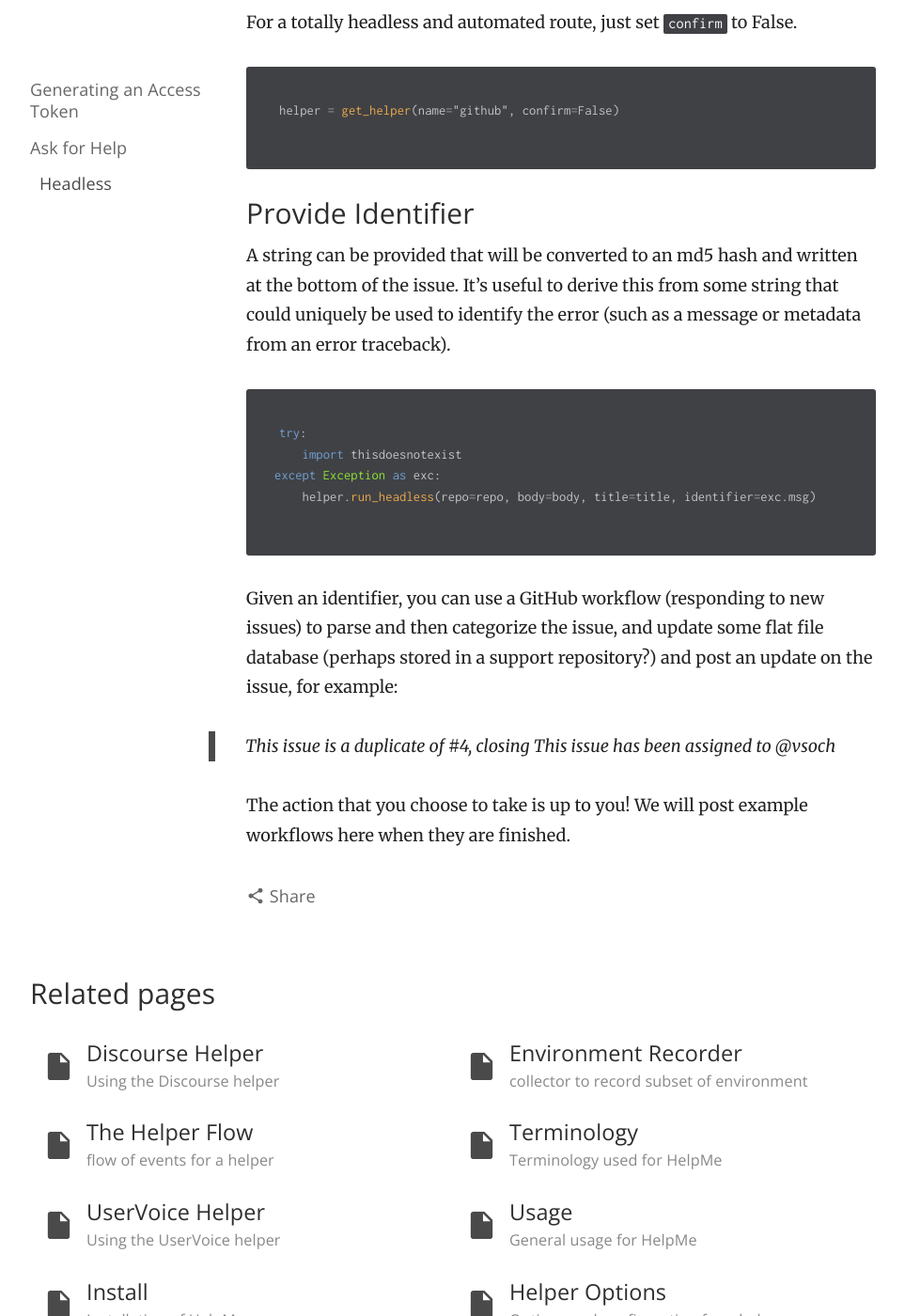
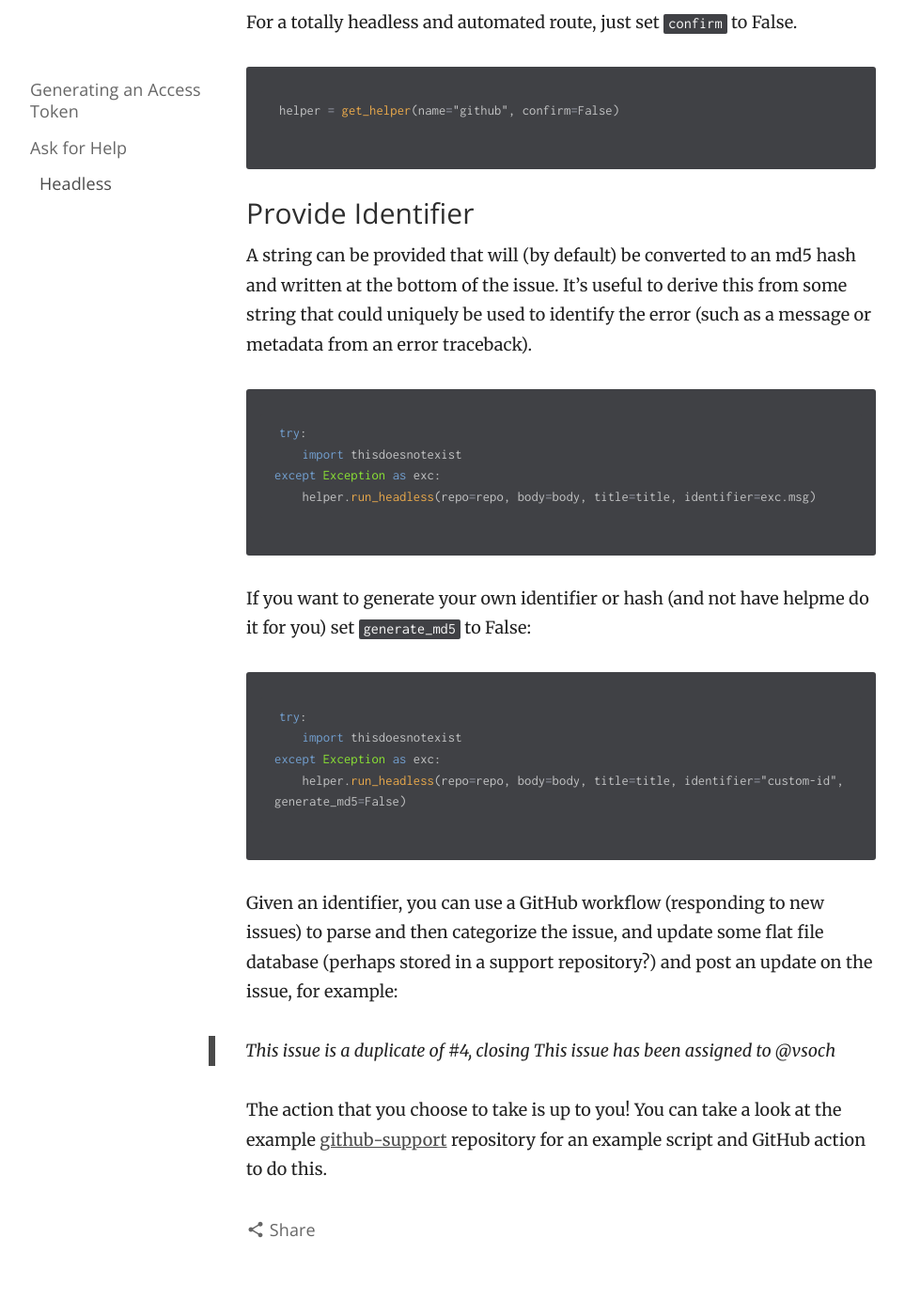
Before and after one commit to vsoch/helpme, a Jekyll site: the page built from docs/_posts/helpers/2018-04-18-github.md, in a window 1280 px wide and 1400 px high, scrolled down 4924 px. Shown: the whole window at 94% size, without its empty margins (158-1121 px from the left). Built offline with Jekyll 4.4.1, drawn with Linux system fonts in a browser that asks for light colours; nearby versions of some CDN libraries.

Commit message:
updating helpme to allow custom identifier (no md5 generation)
Signed-off-by: vsoch <vsochat@stanford.edu>

````diff
--- a/docs/_posts/helpers/2018-04-18-github.md
+++ b/docs/_posts/helpers/2018-04-18-github.md
@@ -158,7 +158,7 @@ helper = get_helper(name="github", confirm=False)
 
 ### Provide Identifier
 
-A string can be provided that will be converted to an md5 hash and written
+A string can be provided that will (by default) be converted to an md5 hash and written
 at the bottom of the issue. It's useful to derive this from some string
 that could uniquely be used to identify the error (such as a message or
 metadata from an error traceback).
@@ -170,6 +170,16 @@ except Exception as exc:
     helper.run_headless(repo=repo, body=body, title=title, identifier=exc.msg)
 ```
 
+If you want to generate your own identifier or hash (and not have helpme do it for
+you) set `generate_md5` to False:
+
+```python
+try:
+    import thisdoesnotexist
+except Exception as exc:
+    helper.run_headless(repo=repo, body=body, title=title, identifier="custom-id", generate_md5=False)
+```
+
 Given an identifier, you can use a GitHub workflow (responding to new issues)
 to parse and then categorize the issue, and update some flat file database
 (perhaps stored in a support repository?) and post an update on the issue, for
@@ -178,5 +188,6 @@ example:
  > This issue is a duplicate of #4, closing
  > This issue has been assigned to @vsoch
 
-The action that you choose to take is up to you! We will post example
-workflows here when they are finished.
+The action that you choose to take is up to you! You can take a look
+at the example [github-support](https://github.com/rseng/github-support)
+repository for an example script and GitHub action to do this.
--- a/helpme/version.py
+++ b/helpme/version.py
@@ -8,7 +8,7 @@ with this file, You can obtain one at http://mozilla.org/MPL/2.0/.
 
 """
 
-__version__ = "0.0.42"
+__version__ = "0.0.43"
 AUTHOR = "Vanessa Sochat"
 AUTHOR_EMAIL = "vsochat@stanford.edu"
 NAME = "helpme"
````
Also changed, not shown: CHANGELOG.md, 1 other file.
